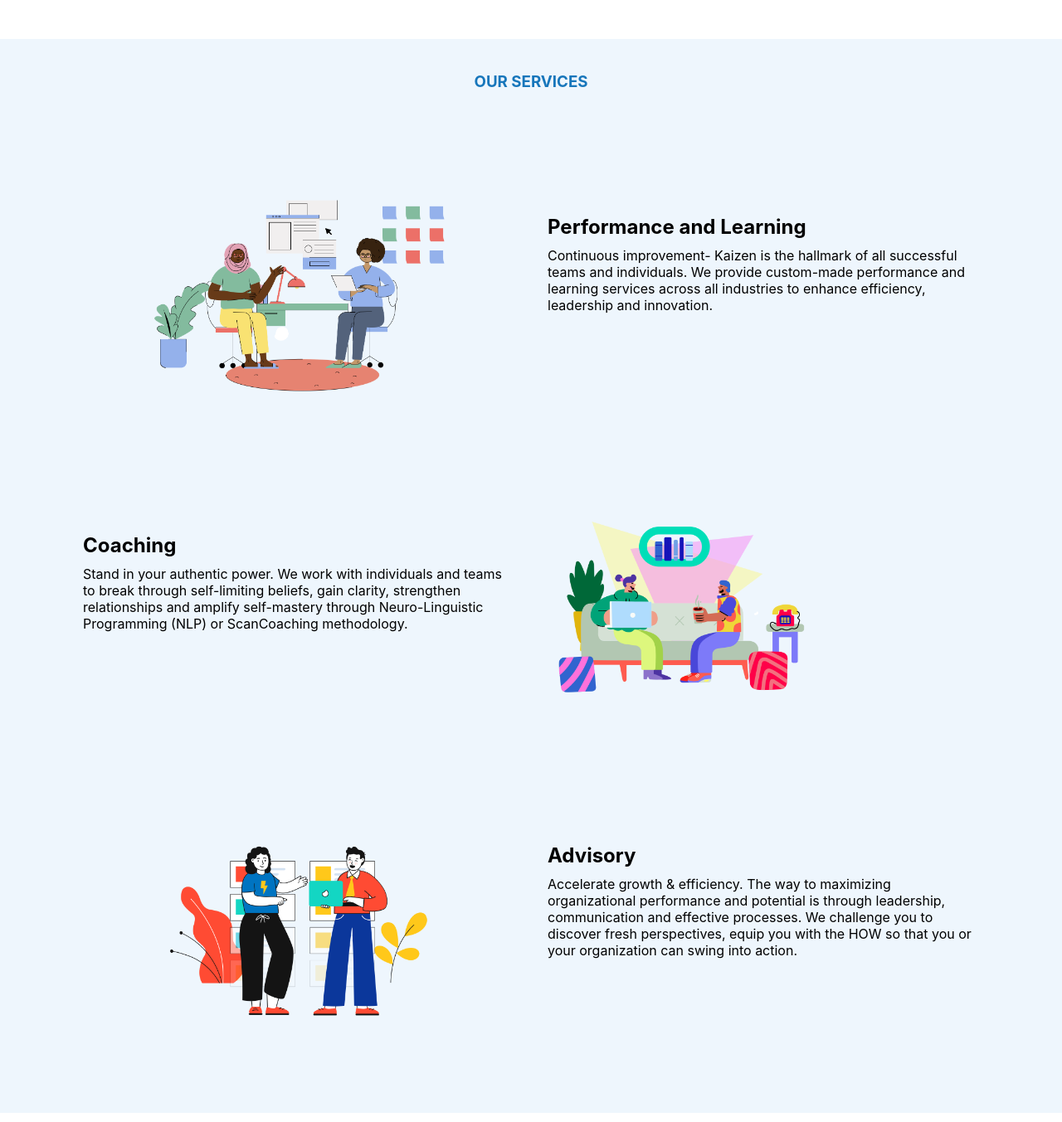
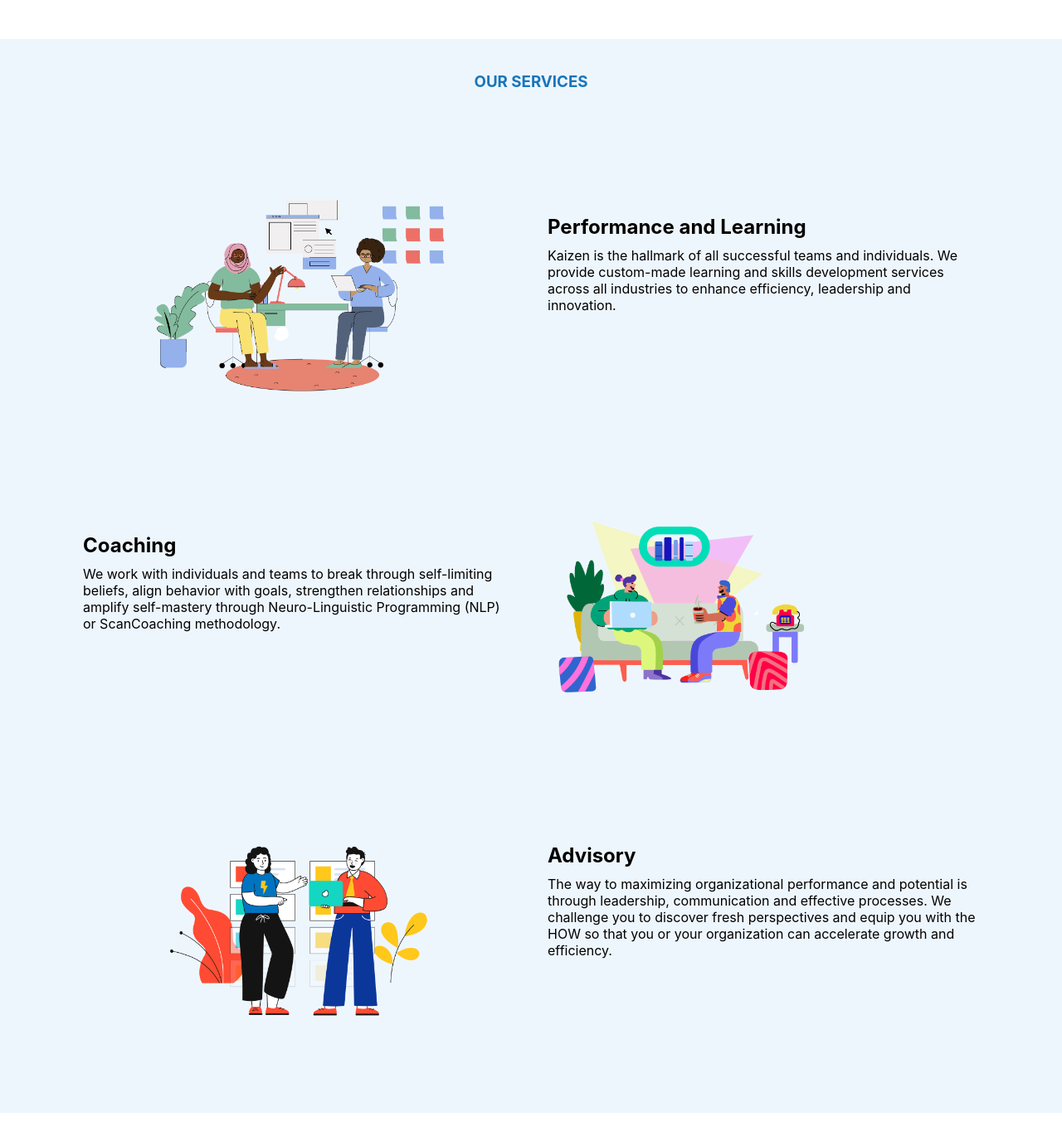
Before and after one commit to efenstakes/gmcke, a React (Create React App) app: page / in a window 1280 px wide. Shown: the part 798-2151 px from the top of the page at 83% size. Built offline with nearby package versions, Linux system fonts and the light colour scheme; a web font is replaced by a local one.

Commit message:
update home texts

```diff
--- a/src/pages/home/services.component.js
+++ b/src/pages/home/services.component.js
@@ -14,17 +14,17 @@ const ServicesComponent = () => {
         {
             imageUrl: img_1,
             title: 'Performance and Learning',
-            text: 'Continuous improvement- Kaizen is the hallmark of all successful teams and individuals. We provide custom-made performance and learning services across all industries to enhance efficiency, leadership and innovation.'
+            text: 'Kaizen is the hallmark of all successful teams and individuals. We provide custom-made learning and skills development services across all industries to enhance efficiency, leadership and innovation.'
         },
         {
             imageUrl: img_2,
             title: 'Coaching',
-            text: 'Stand in your authentic power. We work with individuals and teams to break through self-limiting beliefs, gain clarity, strengthen relationships and amplify self-mastery through Neuro-Linguistic Programming (NLP) or ScanCoaching methodology.'
+            text: 'We work with individuals and teams to break through self-limiting beliefs, align behavior with goals, strengthen relationships and amplify self-mastery through Neuro-Linguistic Programming (NLP) or ScanCoaching methodology.'
         },
         {
             imageUrl: img_3,
             title: 'Advisory',
-            text: 'Accelerate growth & efficiency. The way to maximizing organizational performance and potential is through leadership, communication and effective processes. We challenge you to discover fresh perspectives, equip you with the HOW so that you or your organization can swing into action.  '
+            text: 'The way to maximizing organizational performance and potential is through leadership, communication and effective processes. We challenge you to discover fresh perspectives and equip you with the HOW so that you or your organization can accelerate growth and efficiency.'
         }
     ]
 
```
